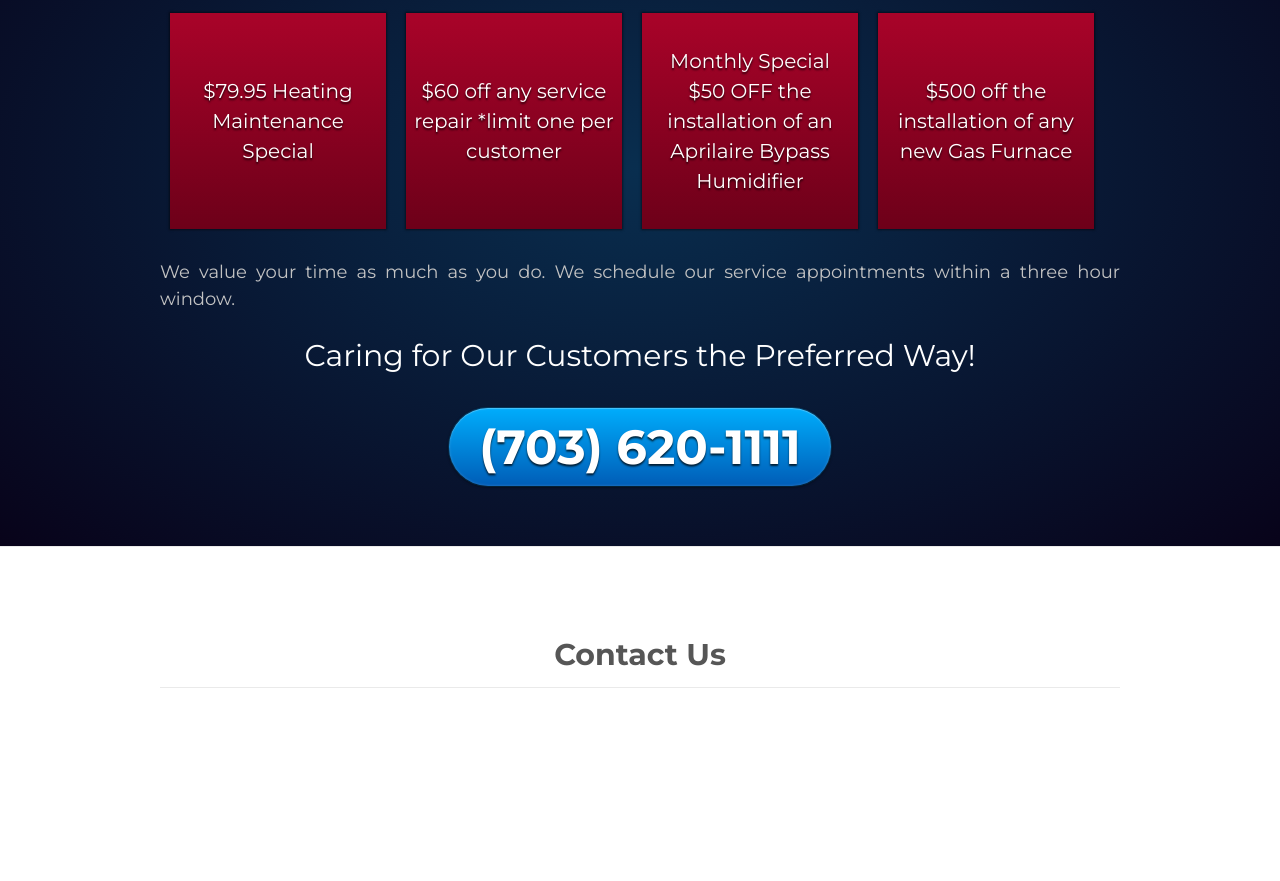
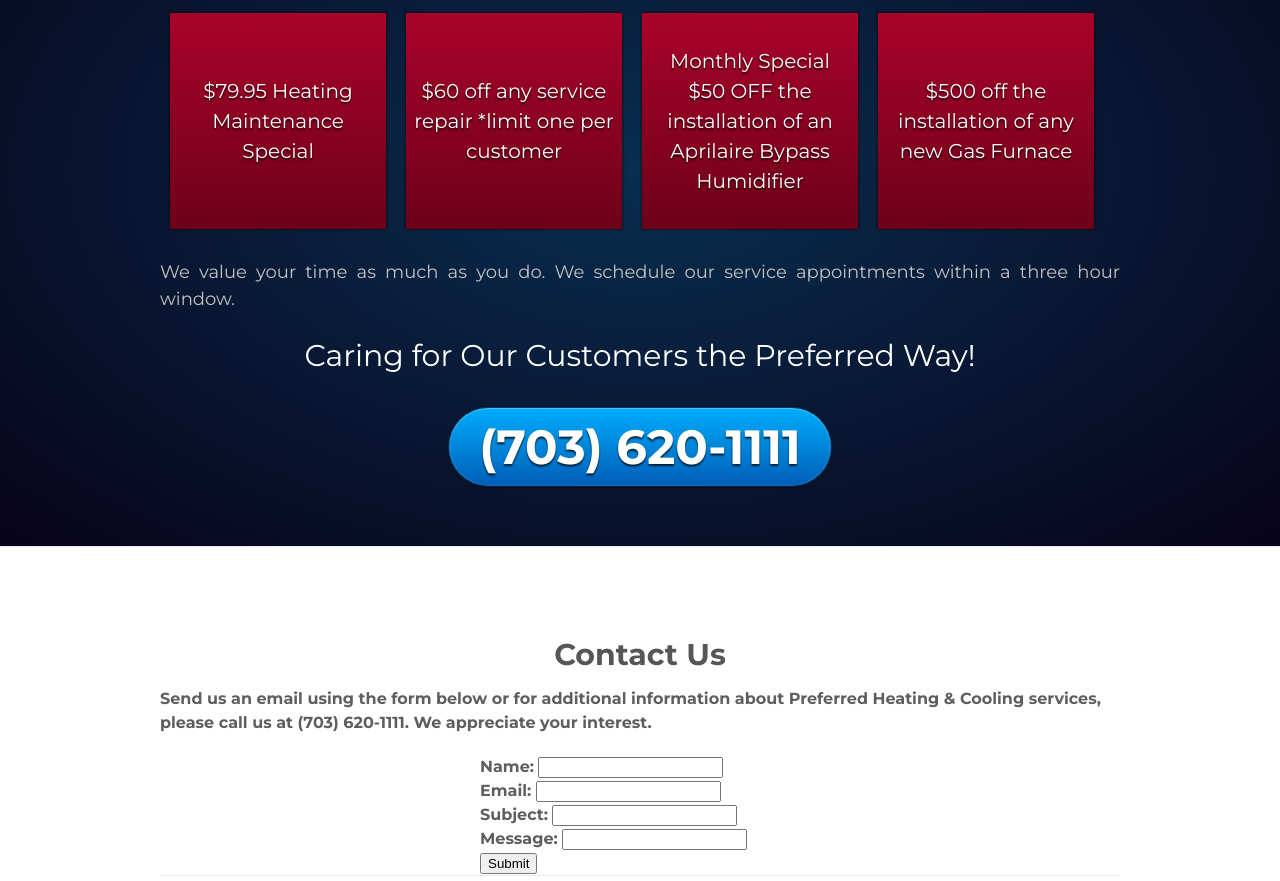
Before and after one commit to TriZz703/prefcool, a website: page index.html in a window 1280 px wide. Shown: the part 4493-5374 px from the top of the page. Before the commit the page ends 5186 px from the top, so only its background shows below. Drawn offline with nearby package versions, Linux system fonts and the light colour scheme.

Commit message:
Contact Form Update - It's a start

```diff
--- a/index.html
+++ b/index.html
@@ -251,6 +251,32 @@
 	<div class="container">
 			<section>
 				<h2>Contact Us</h2>
+					<div id="contact-header">
+						<p>Send us an email using the form below or for additional information about Preferred Heating &amp; Cooling services, please call us at (703) 620-1111. We appreciate your interest.</p>
+					</div>
+					<div id="contactForm">
+						<form>
+							<fieldset>
+								<label>Name:</label>
+								<input type="text"</input>
+							</fieldset>
+							<fieldset>
+								<label>Email:</label>
+								<input type="email"</input>
+							</fieldset>
+							<fieldset>
+								<label>Subject:</label>
+								<input type="text"</input>
+							</fieldset>
+							<fieldset>
+								<label>Message:</label>
+								<input type="text"</input>
+							</fieldset>
+							<fieldset>
+								<input type="submit"</input>
+							</fieldset>
+						</form>
+					</div>
 			</section>
 	</div>
 </div>
--- a/scss/style.scss
+++ b/scss/style.scss
@@ -347,6 +347,15 @@ section{
 	display: block;
 }
 
+fieldset{
+	width:320px;
+	margin: 0 auto;
+}
+
+#contactForm{
+	margin-top:20px;
+}
+
 /*
 @media screen and (min-width: 320px) {
 	.no-phone{
```
Also changed, not shown: css/flexslider.css, css/style.css, dist/prefcool.min.js (added).
